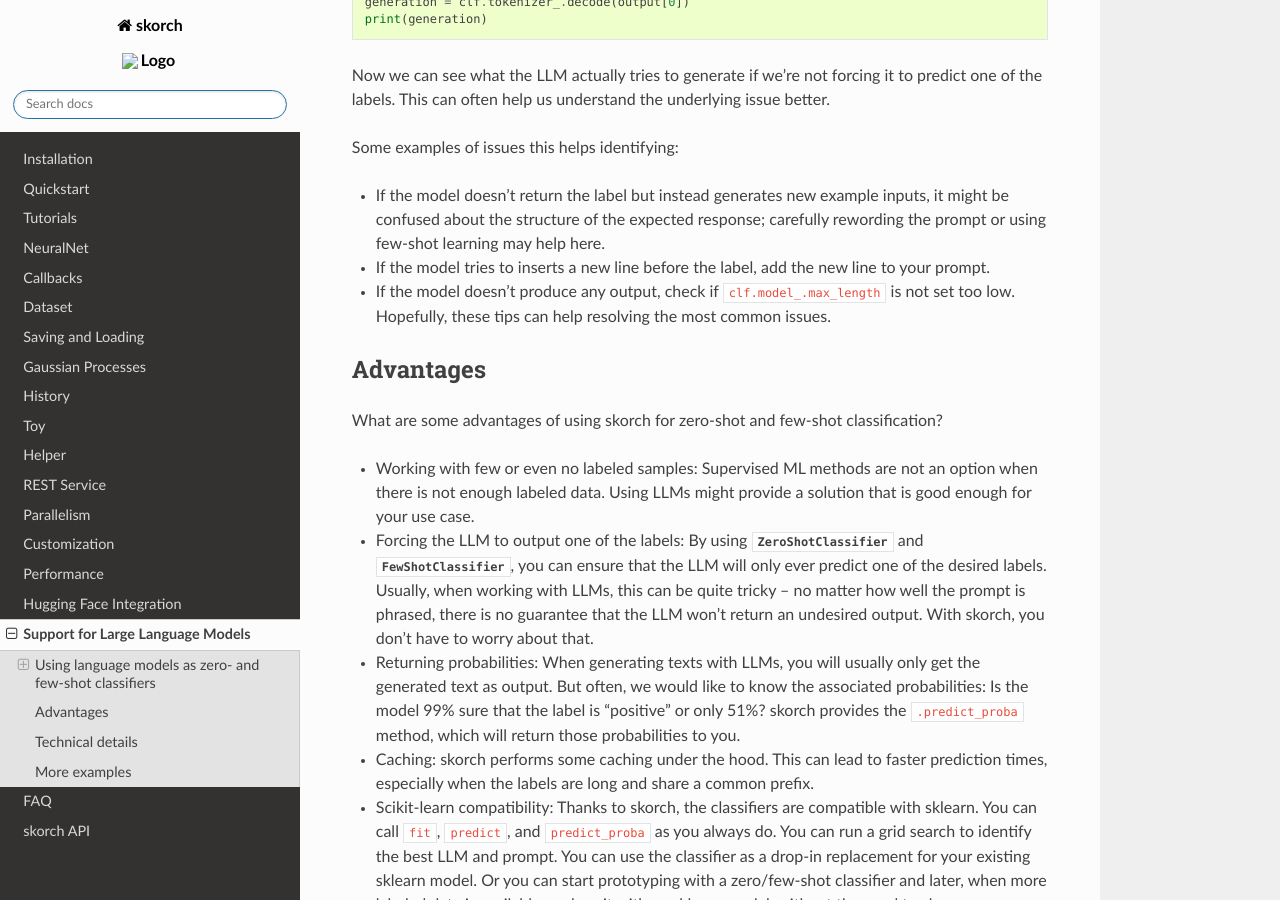
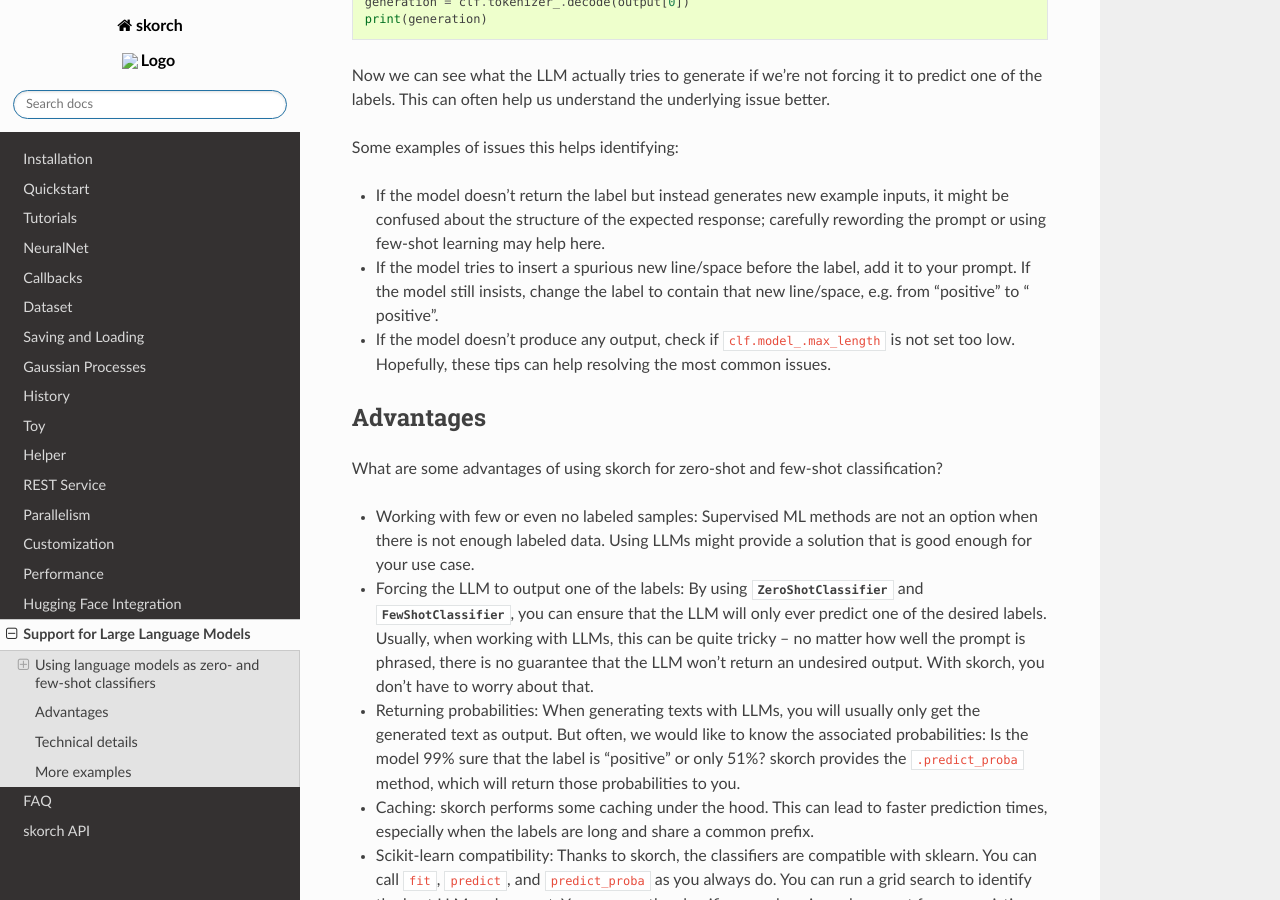
Before and after one commit to skorch-dev/skorch, a Sphinx documentation site: the page built from docs/user/LLM.rst, in a window 1280 px wide and 900 px high, scrolled down 6028 px. Built offline with Sphinx 7.4.7 and the Read the Docs theme 2.0.0, drawn with Linux system fonts in a browser that asks for light colours.

Commit message:
Small amendment to docs about dealing with issues

```diff
--- a/docs/user/LLM.rst
+++ b/docs/user/LLM.rst
@@ -330,8 +330,9 @@ Some examples of issues this helps identifying:
   inputs, it might be confused about the structure of the expected response;
   carefully rewording the prompt or using few-shot learning may help here.
 
-* If the model tries to inserts a new line before the label, add the new line to
-  your prompt.
+* If the model tries to insert a spurious new line/space before the label, add
+  it to your prompt. If the model still insists, change the label to contain
+  that new line/space, e.g. from "positive" to " positive".
 
 * If the model doesn't produce any output, check if ``clf.model_.max_length`` is
   not set too low. Hopefully, these tips can help resolving the most common
```
